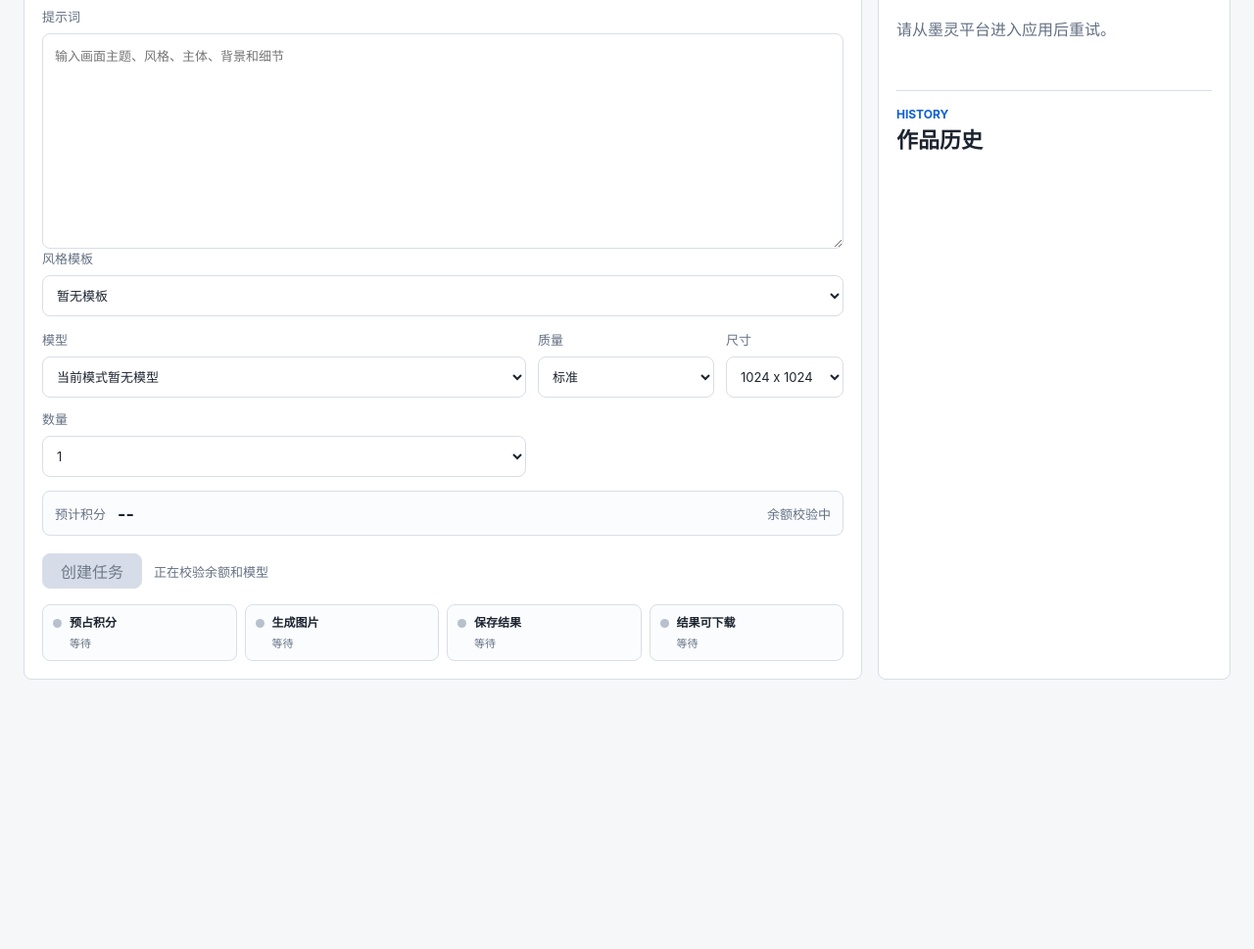
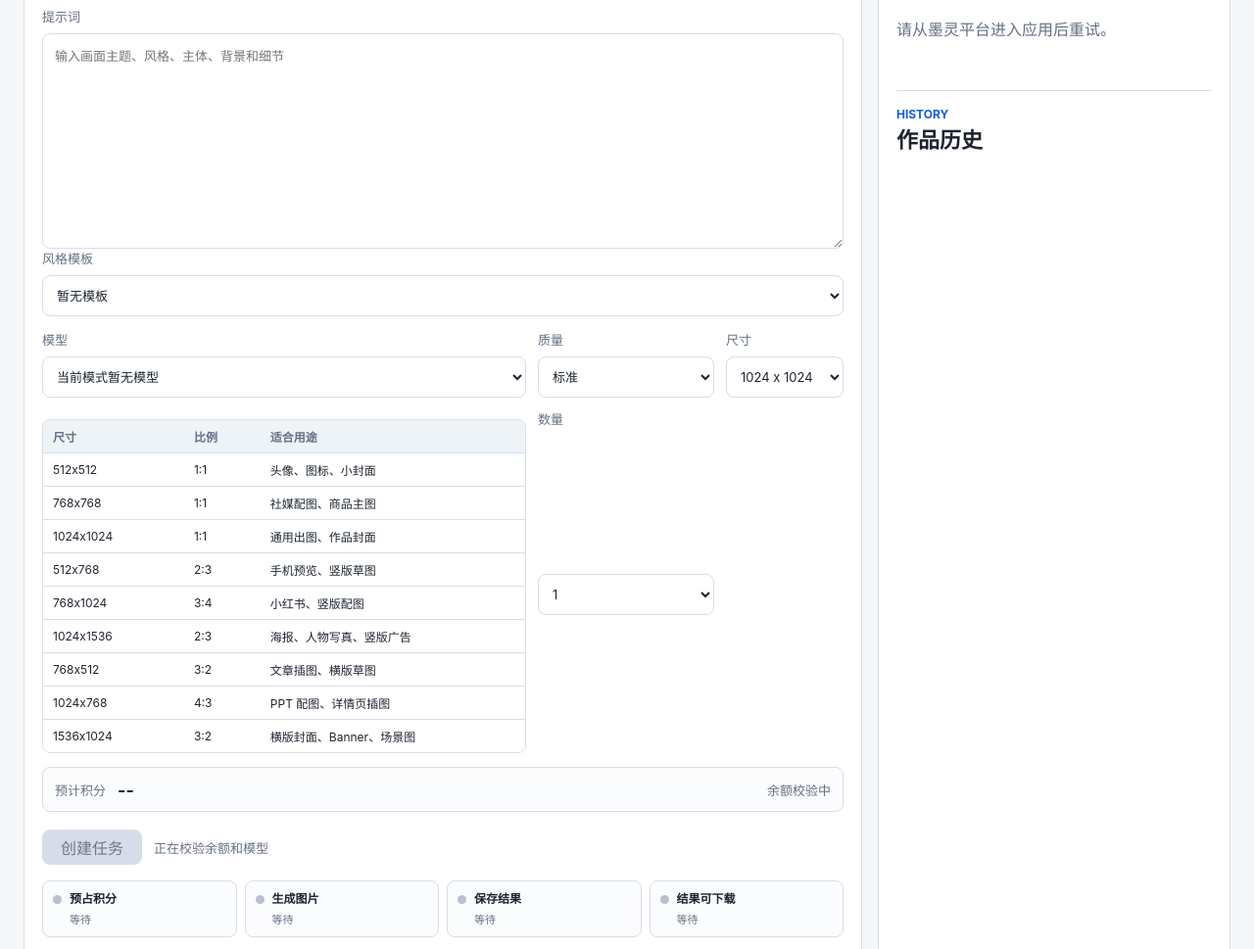
Before and after one commit to skillixx/molinimage, a website with bundled scripts: page molin-image-app/public/index.html in a window 1280 px wide. Shown: the part 288-1257 px from the top of the page at 98% size. Before the commit the page ends 1006 px from the top, so only its background shows below. Built offline with nearby package versions, Linux system fonts and the light colour scheme; files whose address does not match are found by name.

Commit message:
优化：增加图片尺寸用途参考

```diff
--- a/molin-image-app/public/assets/styles.css
+++ b/molin-image-app/public/assets/styles.css
@@ -291,6 +291,39 @@ textarea {
   grid-template-columns: minmax(0, 1fr) 180px 120px;
   gap: 12px;
   margin-top: 14px;
+}
+
+.size-guide {
+  margin-top: 10px;
+  overflow: auto;
+  border: 1px solid var(--line);
+  border-radius: 8px;
+  background: #ffffff;
+}
+
+.size-guide table {
+  width: 100%;
+  min-width: 520px;
+  border-collapse: collapse;
+  font-size: 12px;
+}
+
+.size-guide th,
+.size-guide td {
+  padding: 8px 10px;
+  border-bottom: 1px solid var(--line);
+  text-align: left;
+  white-space: nowrap;
+}
+
+.size-guide th {
+  color: var(--muted);
+  font-weight: 700;
+  background: var(--surface-muted);
+}
+
+.size-guide tr:last-child td {
+  border-bottom: 0;
 }
 
 .estimate-strip {
--- a/molin-image-app/public/assets/workbench-modes.js
+++ b/molin-image-app/public/assets/workbench-modes.js
@@ -42,15 +42,35 @@ export const modeConfig = {
 };
 
 export const imageSizeOptions = [
-  { value: "512x512", label: "512 x 512 · 小方图" },
-  { value: "768x768", label: "768 x 768 · 方图" },
-  { value: "1024x1024", label: "1024 x 1024 · 标准方图" },
-  { value: "512x768", label: "512 x 768 · 小竖图" },
-  { value: "768x1024", label: "768 x 1024 · 竖图" },
-  { value: "1024x1536", label: "1024 x 1536 · 海报竖图" },
-  { value: "768x512", label: "768 x 512 · 小横图" },
-  { value: "1024x768", label: "1024 x 768 · 横图" },
-  { value: "1536x1024", label: "1536 x 1024 · 封面横图" }
+  { value: "512x512", label: "512 x 512 · 头像/图标", ratio: "1:1", usage: "头像、图标、小封面" },
+  { value: "768x768", label: "768 x 768 · 社媒方图", ratio: "1:1", usage: "社媒配图、商品主图" },
+  {
+    value: "1024x1024",
+    label: "1024 x 1024 · 标准方图",
+    ratio: "1:1",
+    usage: "通用出图、作品封面"
+  },
+  { value: "512x768", label: "512 x 768 · 小竖图", ratio: "2:3", usage: "手机预览、竖版草图" },
+  { value: "768x1024", label: "768 x 1024 · 竖版内容", ratio: "3:4", usage: "小红书、竖版配图" },
+  {
+    value: "1024x1536",
+    label: "1024 x 1536 · 海报竖图",
+    ratio: "2:3",
+    usage: "海报、人物写真、竖版广告"
+  },
+  { value: "768x512", label: "768 x 512 · 小横图", ratio: "3:2", usage: "文章插图、横版草图" },
+  {
+    value: "1024x768",
+    label: "1024 x 768 · 横版内容",
+    ratio: "4:3",
+    usage: "PPT 配图、详情页插图"
+  },
+  {
+    value: "1536x1024",
+    label: "1536 x 1024 · 封面横图",
+    ratio: "3:2",
+    usage: "横版封面、Banner、场景图"
+  }
 ];
 
 export function hasStylePresetSupport(taskType) {
--- a/molin-image-app/public/assets/workbench.js
+++ b/molin-image-app/public/assets/workbench.js
@@ -59,6 +59,7 @@ const elements = {
   qualitySelect: document.querySelector("#qualitySelect"),
   sizeField: document.querySelector("#sizeField"),
   sizeSelect: document.querySelector("#sizeSelect"),
+  sizeGuide: document.querySelector("#sizeGuide"),
   countField: document.querySelector("#countField"),
   countSelect: document.querySelector("#countSelect"),
   estimateStrip: document.querySelector("#estimateStrip"),
@@ -135,6 +136,7 @@ for (const tab of elements.modeTabs) {
     renderMode();
     renderModelOptions();
     renderImageSizeOptions();
+    renderImageSizeGuide();
     renderStylePresetOptions();
     renderStylePresetList();
     renderProgress("idle");
@@ -165,6 +167,7 @@ async function bootstrapWorkbench() {
     renderMode();
     renderModelOptions();
     renderImageSizeOptions();
+    renderImageSizeGuide();
     renderStylePresetOptions();
     renderStylePresetList();
     renderModelList(modelCatalog);
@@ -179,6 +182,7 @@ async function bootstrapWorkbench() {
     renderMode();
     renderModelOptions();
     renderImageSizeOptions();
+    renderImageSizeGuide();
     renderStylePresetOptions();
     renderStylePresetList();
     renderModelList({ items: [], message: "请从墨灵平台进入应用后重试。" });
@@ -211,6 +215,7 @@ function renderMode() {
   elements.stylePresetList.hidden = !hasStylePresetSupport(state.mode);
   elements.upscaleFactorField.hidden = state.mode !== "upscale";
   elements.sizeField.hidden = state.mode === "upscale";
+  elements.sizeGuide.hidden = state.mode === "image_to_text" || state.mode === "upscale";
   elements.qualityField.hidden = state.mode === "image_to_text" || state.mode === "upscale";
   elements.countField.hidden = state.mode === "upscale";
   elements.sizeSelect.disabled = state.mode === "image_to_text";
@@ -969,6 +974,46 @@ function renderImageSizeOptions() {
     !hasSizeLimit || supportedSizes.includes(previousValue) ? previousValue : firstEnabled;
 }
 
+function renderImageSizeGuide() {
+  elements.sizeGuide.replaceChildren();
+
+  if (state.mode === "image_to_text" || state.mode === "upscale") {
+    return;
+  }
+
+  const table = document.createElement("table");
+  const thead = document.createElement("thead");
+  const tbody = document.createElement("tbody");
+  const headerRow = document.createElement("tr");
+
+  for (const title of ["尺寸", "比例", "适合用途"]) {
+    const cell = document.createElement("th");
+
+    cell.scope = "col";
+    cell.textContent = title;
+    headerRow.append(cell);
+  }
+
+  thead.append(headerRow);
+
+  for (const size of imageSizeOptions) {
+    const row = document.createElement("tr");
+
+    // 尺寸用途说明从统一配置渲染，避免下拉选项和帮助表格出现两套含义。
+    for (const value of [size.value, size.ratio, size.usage]) {
+      const cell = document.createElement("td");
+
+      cell.textContent = value;
+      row.append(cell);
+    }
+
+    tbody.append(row);
+  }
+
+  table.append(thead, tbody);
+  elements.sizeGuide.append(table);
+}
+
 function currentSelectedModel() {
   const modelCode = elements.modelSelect.value;
 
--- a/molin-image-app/public/index.html
+++ b/molin-image-app/public/index.html
@@ -117,17 +117,18 @@
                 <label class="field" id="sizeField">
                   <span>尺寸</span>
                   <select id="sizeSelect">
-                    <option value="512x512">512 x 512 · 小方图</option>
-                    <option value="768x768">768 x 768 · 方图</option>
+                    <option value="512x512">512 x 512 · 头像/图标</option>
+                    <option value="768x768">768 x 768 · 社媒方图</option>
                     <option value="1024x1024" selected>1024 x 1024 · 标准方图</option>
                     <option value="512x768">512 x 768 · 小竖图</option>
-                    <option value="768x1024">768 x 1024 · 竖图</option>
+                    <option value="768x1024">768 x 1024 · 竖版内容</option>
                     <option value="1024x1536">1024 x 1536 · 海报竖图</option>
                     <option value="768x512">768 x 512 · 小横图</option>
-                    <option value="1024x768">1024 x 768 · 横图</option>
+                    <option value="1024x768">1024 x 768 · 横版内容</option>
                     <option value="1536x1024">1536 x 1024 · 封面横图</option>
                   </select>
                 </label>
+                <div class="size-guide" id="sizeGuide" aria-label="尺寸用途参考"></div>
                 <label class="field" id="countField">
                   <span>数量</span>
                   <select id="countSelect">
```
Also changed, not shown: molin-image-app/test/workspace-frontend.test.ts (+6 -0 lines).
